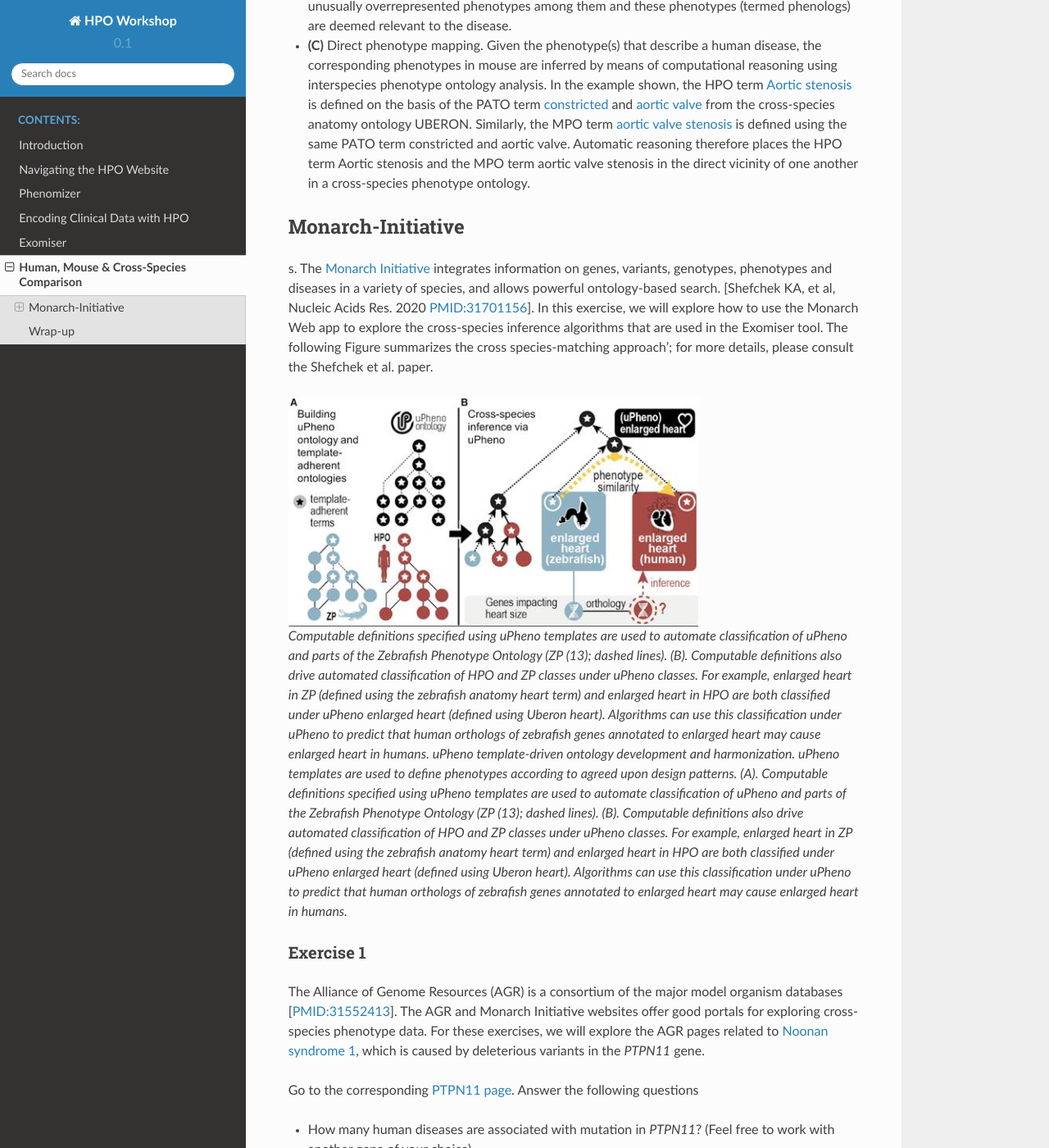
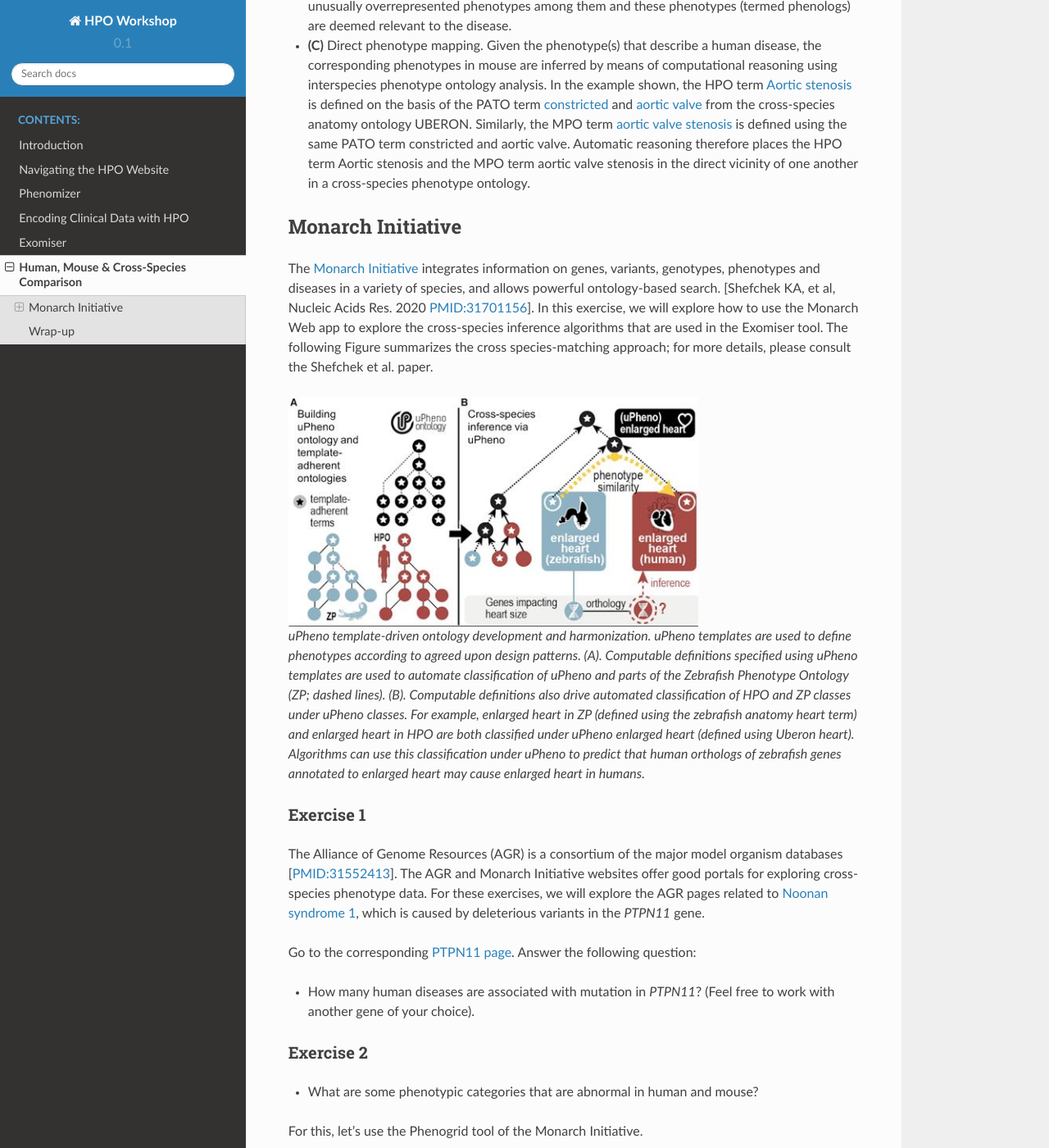
Before and after one commit to monarch-initiative/HpoWorkshop, a Sphinx documentation site: the page built from docs/xspecies.rst, in a window 1280 px wide and 1400 px high, scrolled down 524 px. Shown: the whole window at 82% size. Built offline with Sphinx 7.4.7 and the Read the Docs theme 2.0.0, drawn with Linux system fonts in a browser that asks for light colours.

Commit message:
fixed typos
in the figure caption under the first figure, there was text repeated; see if my edit (to remove the duplication) is correct. i'm not sure if the first sentence is meant to be the title of the figure and should maybe be in italics or something.

fixed a few other more minor typos as well.

```diff
--- a/docs/xspecies.rst
+++ b/docs/xspecies.rst
@@ -15,13 +15,13 @@ There are three major methodologies to identify phenotypes in the mouse that are
 * **(C)** Direct phenotype mapping. Given the phenotype(s) that describe a human disease, the corresponding phenotypes in mouse are inferred by means of computational reasoning using interspecies phenotype ontology analysis. In the example shown, the HPO term `Aortic stenosis <https://hpo.jax.org/app/browse/term/HP:0001650>`_ is defined on the basis of the PATO term `constricted <https://www.ebi.ac.uk/ols/ontologies/pato/terms?iri=http%3A%2F%2Fpurl.obolibrary.org%2Fobo%2FPATO_0001847>`_ and `aortic valve <https://www.ebi.ac.uk/ols/ontologies/uberon/terms?iri=http%3A%2F%2Fpurl.obolibrary.org%2Fobo%2FUBERON_0002137>`_  from the cross-species anatomy ontology UBERON. Similarly, the MPO term `aortic valve stenosis <http://www.informatics.jax.org/vocab/mp_ontology/MP:0006117>`_ is defined using the same PATO term constricted and aortic valve. Automatic reasoning therefore places the HPO term Aortic stenosis and the MPO term aortic valve stenosis in the direct vicinity of one another in a cross-species phenotype ontology.
 
 
-Monarch-Initiative
+Monarch Initiative
 ##################
 
-s. The `Monarch Initiative <https://monarchinitiative.org>`_ integrates information on genes, variants, genotypes, phenotypes and diseases in a variety of species, and allows powerful ontology-based search.
+The `Monarch Initiative <https://monarchinitiative.org>`_ integrates information on genes, variants, genotypes, phenotypes and diseases in a variety of species, and allows powerful ontology-based search.
 [Shefchek KA, et al, Nucleic Acids Res. 2020  `PMID:31701156 <https://pubmed.ncbi.nlm.nih.gov/31701156/>`_]. In this exercise, we will explore how to
 use the Monarch Web app to explore the cross-species inference algorithms that are used in the Exomiser tool. The following Figure summarizes the
-cross species-matching approach'; for more details, please consult the Shefchek et al. paper.
+cross species-matching approach; for more details, please consult the Shefchek et al. paper.
 
 
 
@@ -29,8 +29,7 @@ cross species-matching approach'; for more details, please consult the Shefchek
   :width: 500
   :alt: Cross-species phenotype matching approach
 
-  Computable definitions specified using uPheno templates are used to automate classification of uPheno and parts of the Zebrafish Phenotype Ontology (ZP (13); dashed lines). (B). Computable definitions also drive automated classification of HPO and ZP classes under uPheno classes. For example, enlarged heart in ZP (defined using the zebrafish anatomy heart term) and enlarged heart in HPO are both classified under uPheno enlarged heart (defined using Uberon heart). Algorithms can use this classification under uPheno to predict that human orthologs of zebrafish genes annotated to enlarged heart may cause enlarged heart in humans.
-  uPheno template-driven ontology development and harmonization. uPheno templates are used to define phenotypes according to agreed upon design patterns. (A). Computable definitions specified using uPheno templates are used to automate classification of uPheno and parts of the Zebrafish Phenotype Ontology (ZP (13); dashed lines). (B). Computable definitions also drive automated classification of HPO and ZP classes under uPheno classes. For example, enlarged heart in ZP (defined using the zebrafish anatomy heart term) and enlarged heart in HPO are both classified under uPheno enlarged heart (defined using Uberon heart). Algorithms can use this classification under uPheno to predict that human orthologs of zebrafish genes annotated to enlarged heart may cause enlarged heart in humans.
+  uPheno template-driven ontology development and harmonization. uPheno templates are used to define phenotypes according to agreed upon design patterns. (A). Computable definitions specified using uPheno templates are used to automate classification of uPheno and parts of the Zebrafish Phenotype Ontology (ZP; dashed lines). (B). Computable definitions also drive automated classification of HPO and ZP classes under uPheno classes. For example, enlarged heart in ZP (defined using the zebrafish anatomy heart term) and enlarged heart in HPO are both classified under uPheno enlarged heart (defined using Uberon heart). Algorithms can use this classification under uPheno to predict that human orthologs of zebrafish genes annotated to enlarged heart may cause enlarged heart in humans.
 
 Exercise 1
 ^^^^^^^^^^
@@ -39,7 +38,7 @@ The Alliance of Genome Resources (AGR) is a consortium of the major model organi
 The AGR and Monarch Initiative websites offer good portals for exploring cross-species phenotype data. For these exercises, we will explore the
 AGR pages related to `Noonan syndrome 1 <https://omim.org/entry/163950>`_, which is caused by deleterious variants in the *PTPN11* gene.
 
-Go to the corresponding `PTPN11 page <https://www.alliancegenome.org/gene/HGNC:9644>`_. Answer the following questions
+Go to the corresponding `PTPN11 page <https://www.alliancegenome.org/gene/HGNC:9644>`_. Answer the following question:
 
 * How many human diseases are associated with mutation in *PTPN11*? (Feel free to work with another gene of your choice).
 
```
